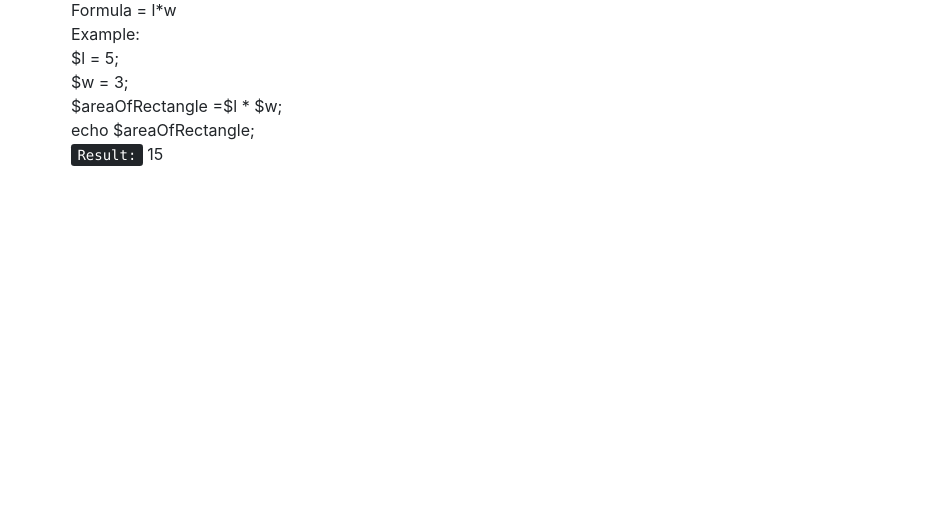
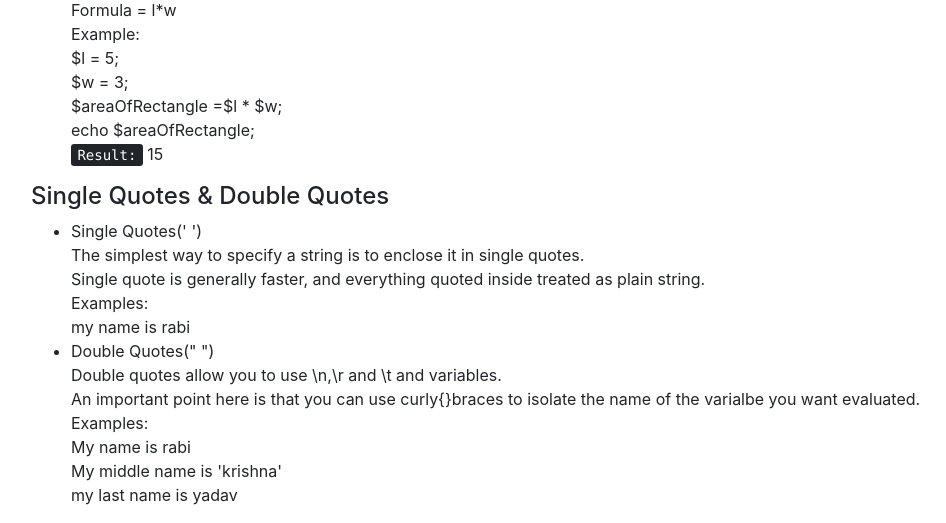
Before and after one commit to rabikrishnayadav/php, a PHP site: page / in a window 1280 px wide. Shown: the part 3175-3698 px from the top of the page, without its empty margins (54-1000 px from the left). Before the commit the page ends 3341 px from the top, so only its background shows below. Run offline with PHP 8.4, Linux system fonts and the light colour scheme.

Commit message:
all about quotes

```diff
--- a/index.php
+++ b/index.php
@@ -238,6 +238,31 @@
 					?>
 				</ul>
 			</div>
+			<h4>Single Quotes & Double Quotes</h4>
+			<ul>
+				<li>Single Quotes(' ')</li>
+				The simplest way to specify a string is to enclose it in single quotes.<br>
+				Single quote is generally faster, and everything quoted inside treated as plain string.<br>
+				Examples:<br>
+				<?php
+				$name = 'rabi';
+				echo 'my name is rabi' // this is perfect
+				//eho 'my name is $name' "it's not show the output"
+				// echo 'my name in single quotes \'rabi\' ';	 // like this we can use single quotes
+				?>
+				<li>Double Quotes(" ")</li>
+				Double quotes allow you to use \n,\r and \t and variables.<br>
+				An important point here is that you can use curly{}braces to isolate the name of the varialbe you want evaluated.<br>
+				Examples:<br>
+				<?php
+				$fname = "rabi";
+				$mname = "krishna";
+				$lname = "yadav";
+				echo "My name is $fname <br>"; // here we can use variable
+				echo "My middle name is '$mname' <br>";
+				echo "my last name is {$lname} ";
+				?>
+			</ul>
 		</div>
 	</body>
 </html>
```
